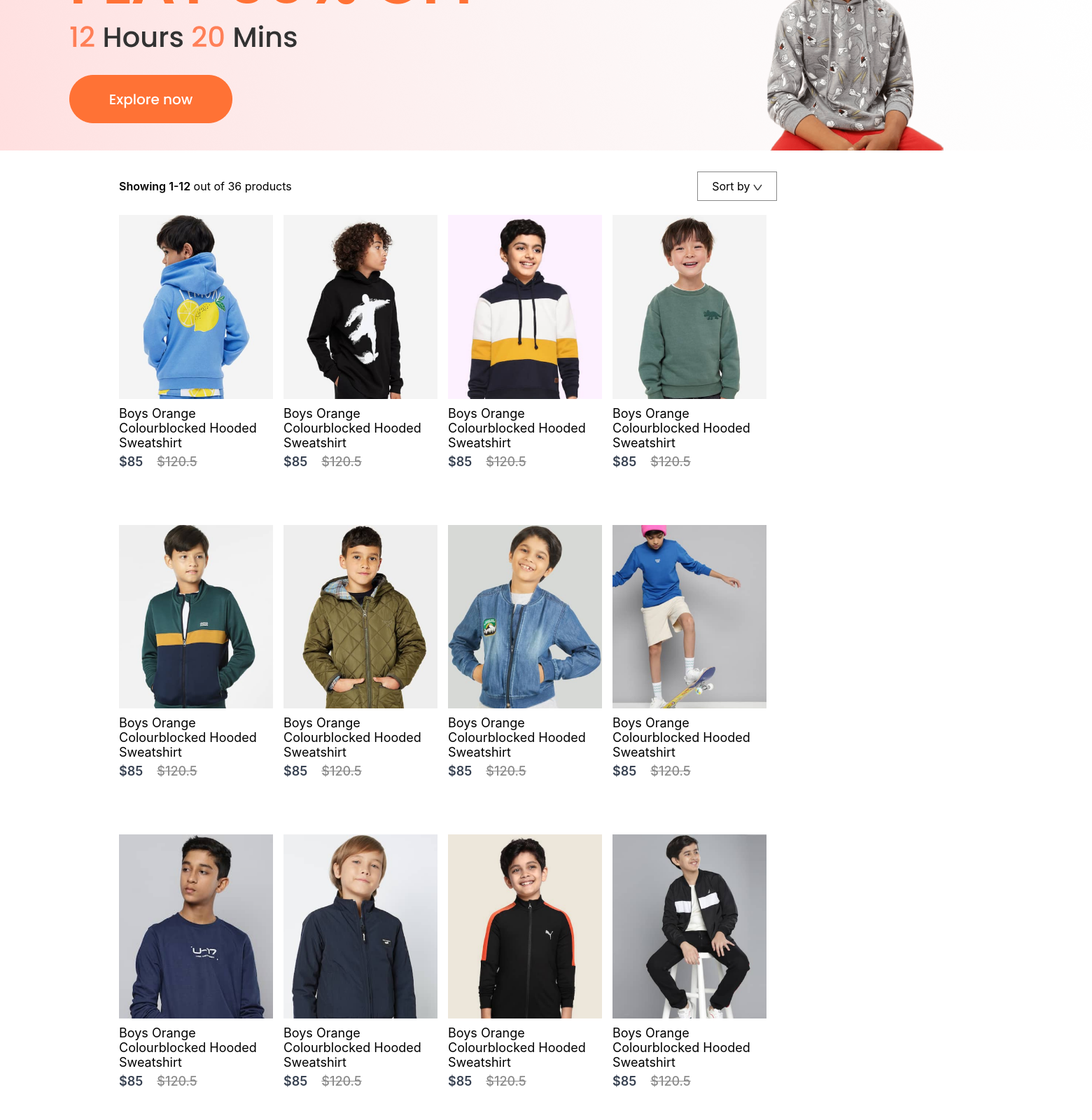
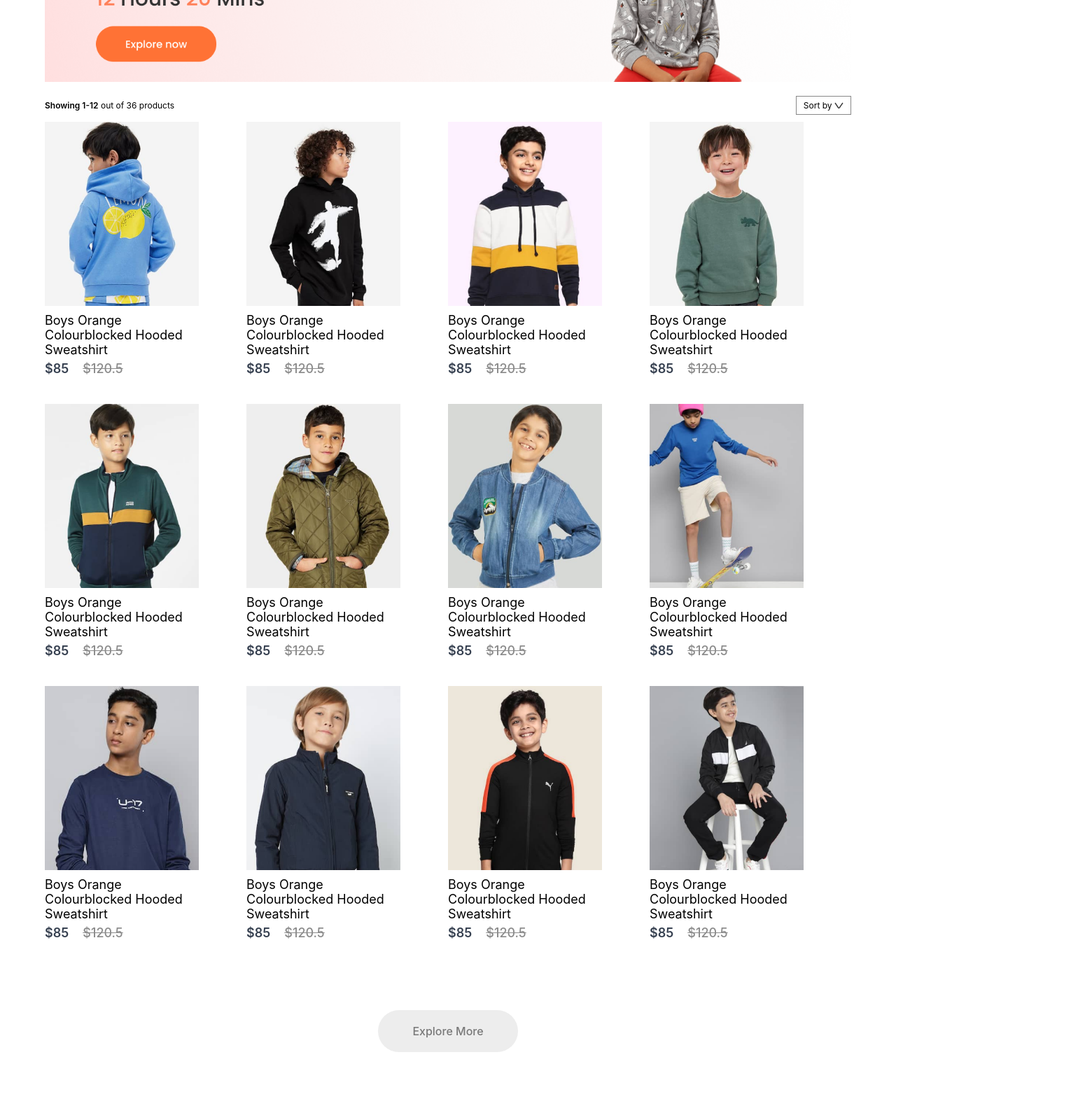
Before and after one commit to Wn0fbg/e-shop, a React (Create React App) app in the folder fronted/: page /kids in a window 1280 px wide. Shown: the part 220-1820 px from the top of the page at 70% size, 1560 px wide, since content can reach past the window. Built offline with nearby package versions, Linux system fonts and the light colour scheme.

Commit message:
adaptive for site 5

```diff
--- a/fronted/src/pages/Styles/ShopCategory.css
+++ b/fronted/src/pages/Styles/ShopCategory.css
@@ -40,3 +40,41 @@
   font-size: 20px;
   font-weight: 500;
 }
+
+@media (max-width: 1280px) {
+  .shopcategory-banner {
+    margin: 20px auto;
+    width: 90%;
+  }
+
+  .shopcategory-indexSort {
+    width: 90%;
+    margin: auto;
+  }
+
+  .shopcategory-sort {
+    padding: 5px 10px;
+    font-size: 12px;
+  }
+
+  .shopcategory-indexSort p {
+    font-size: 12px;
+  }
+
+  .shopcategory-products {
+    width: 90%;
+    margin: 10px auto;
+    row-gap: 40px;
+  }
+
+  .shopcategory-products .item {
+    margin-top: auto;
+  }
+
+  .shopcategory-loadmore {
+    margin: 100px auto;
+    width: 200px;
+    height: 60px;
+    font-size: 16px;
+  }
+}
```
